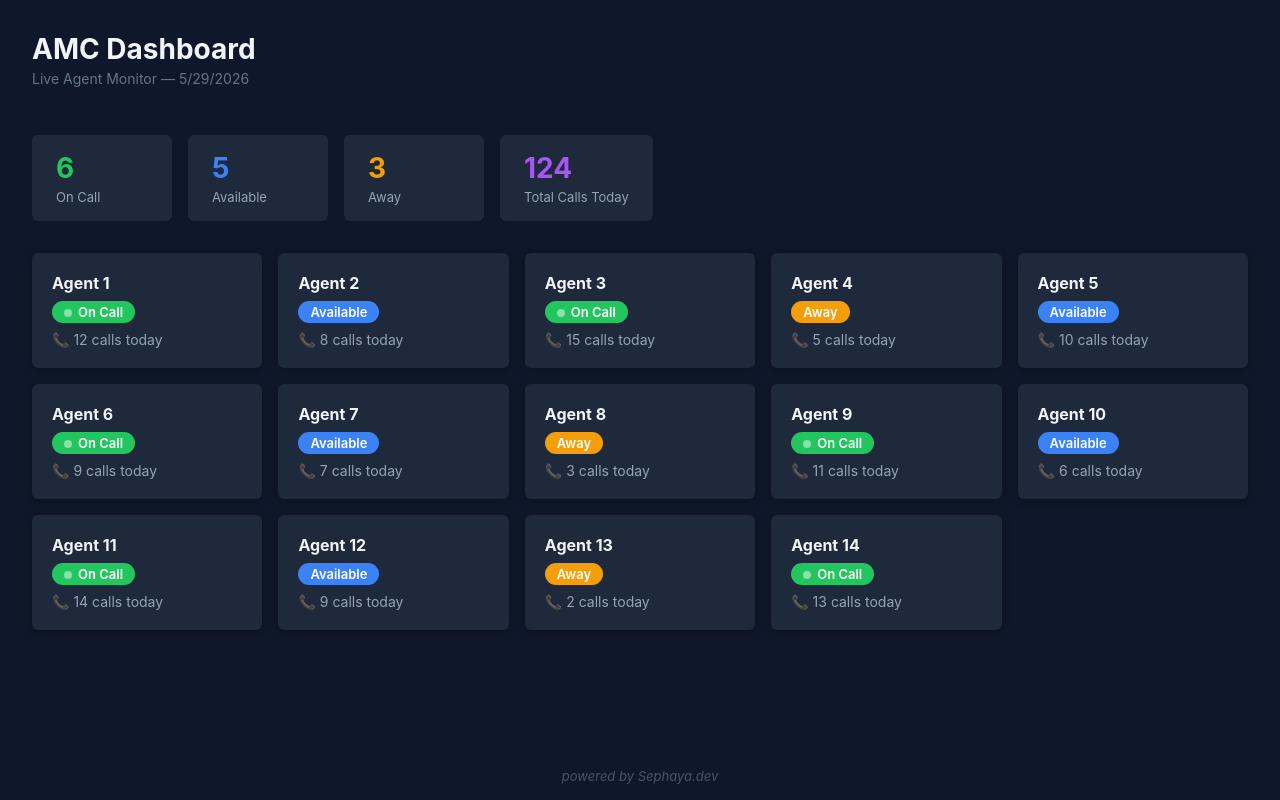
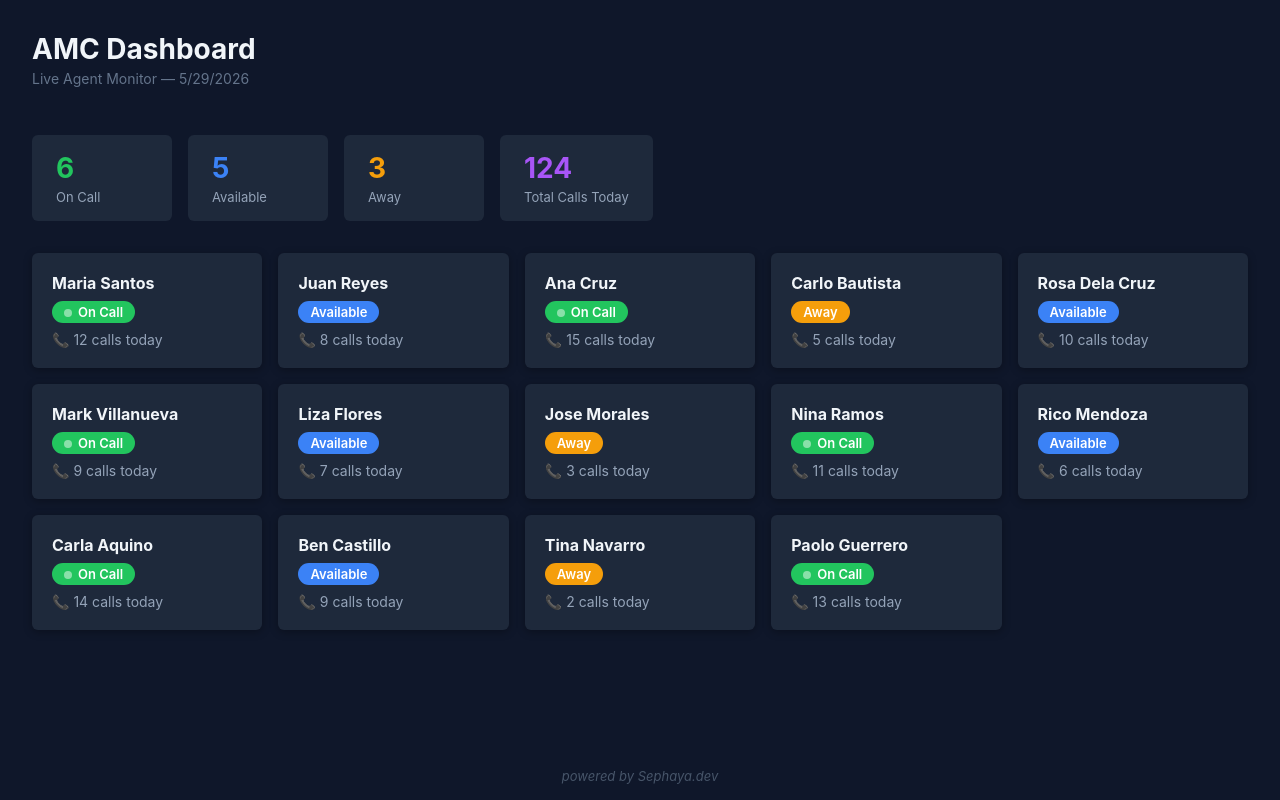
Before and after one commit to jdalmeria-tech/amccssci-dashboard, a React (Create React App) app: page / in a window 1280 px wide. Built offline with nearby package versions, Linux system fonts and the light colour scheme.

Commit message:
edited the agents with mocked names

```diff
--- a/src/data/agents.js
+++ b/src/data/agents.js
@@ -1,18 +1,18 @@
 const agents = [
-  { id: 1, name: "Agent 1", status: "On Call", calls: 12 },
-  { id: 2, name: "Agent 2", status: "Available", calls: 8 },
-  { id: 3, name: "Agent 3", status: "On Call", calls: 15 },
-  { id: 4, name: "Agent 4", status: "Away", calls: 5 },
-  { id: 5, name: "Agent 5", status: "Available", calls: 10 },
-  { id: 6, name: "Agent 6", status: "On Call", calls: 9 },
-  { id: 7, name: "Agent 7", status: "Available", calls: 7 },
-  { id: 8, name: "Agent 8", status: "Away", calls: 3 },
-  { id: 9, name: "Agent 9", status: "On Call", calls: 11 },
-  { id: 10, name: "Agent 10", status: "Available", calls: 6 },
-  { id: 11, name: "Agent 11", status: "On Call", calls: 14 },
-  { id: 12, name: "Agent 12", status: "Available", calls: 9 },
-  { id: 13, name: "Agent 13", status: "Away", calls: 2 },
-  { id: 14, name: "Agent 14", status: "On Call", calls: 13 },
+  { id: 1, name: "Maria Santos", status: "On Call", calls: 12 },
+  { id: 2, name: "Juan Reyes", status: "Available", calls: 8 },
+  { id: 3, name: "Ana Cruz", status: "On Call", calls: 15 },
+  { id: 4, name: "Carlo Bautista", status: "Away", calls: 5 },
+  { id: 5, name: "Rosa Dela Cruz", status: "Available", calls: 10 },
+  { id: 6, name: "Mark Villanueva", status: "On Call", calls: 9 },
+  { id: 7, name: "Liza Flores", status: "Available", calls: 7 },
+  { id: 8, name: "Jose Morales", status: "Away", calls: 3 },
+  { id: 9, name: "Nina Ramos", status: "On Call", calls: 11 },
+  { id: 10, name: "Rico Mendoza", status: "Available", calls: 6 },
+  { id: 11, name: "Carla Aquino", status: "On Call", calls: 14 },
+  { id: 12, name: "Ben Castillo", status: "Available", calls: 9 },
+  { id: 13, name: "Tina Navarro", status: "Away", calls: 2 },
+  { id: 14, name: "Paolo Guerrero", status: "On Call", calls: 13 },
 ];
 
 export default agents;
```
